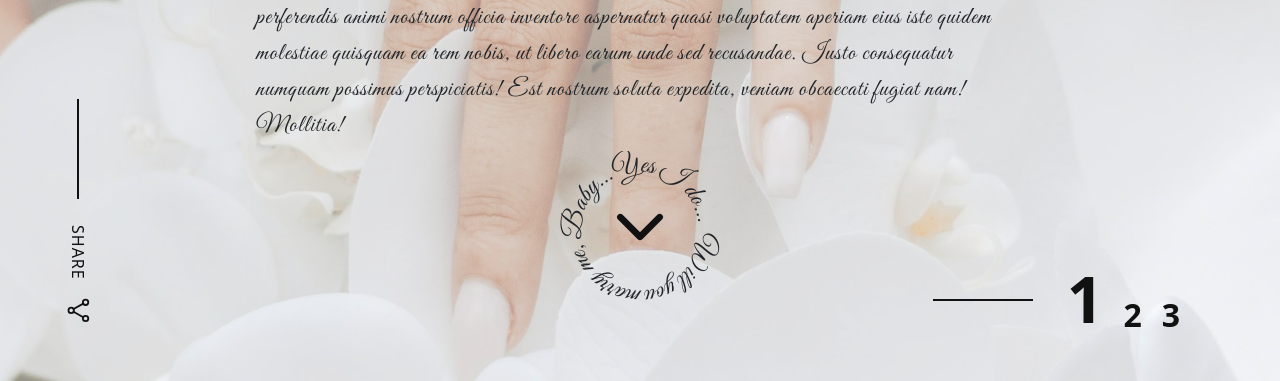
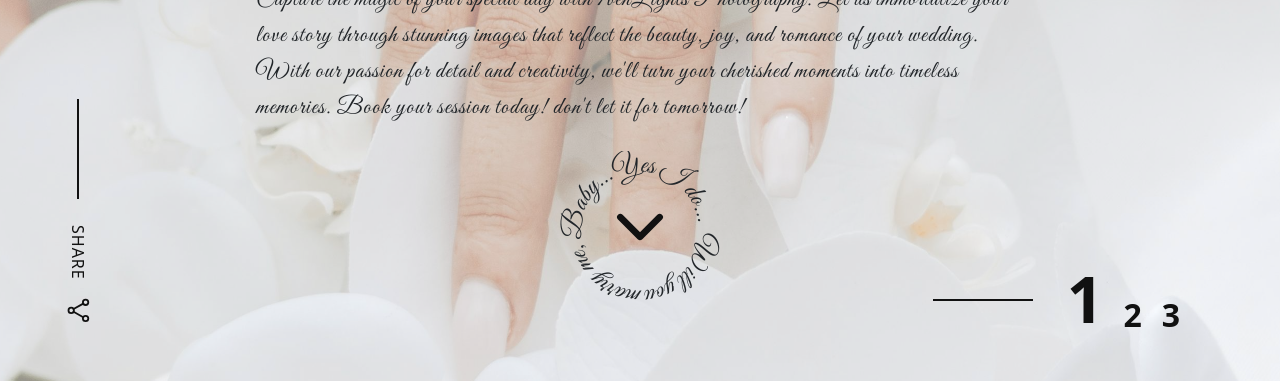
Before and after one commit to Minhaj-TK/7ven-lights-site, a plain HTML site: page index.html in a window 1280 px wide. Shown: the part 419-800 px from the top of the page. Drawn offline with nearby package versions, Linux system fonts and the light colour scheme.

Commit message:
Update index.html

```diff
--- a/index.html
+++ b/index.html
@@ -66,7 +66,7 @@
   <div class="bg-slide slide-1 active">
     <div class="content">
       <h1>Wedding</h1>
-      <p>Lorem ipsum dolor sit amet consectetur adipisicing elit. Quo quam iusto incidunt magnam perferendis animi nostrum officia inventore aspernatur quasi voluptatem aperiam eius iste quidem molestiae quisquam ea rem nobis, ut libero earum unde sed recusandae. Iusto consequatur numquam possimus perspiciatis! Est nostrum soluta expedita, veniam obcaecati fugiat nam! Mollitia!</p>
+      <p>Capture the magic of your special day with 7venLights Photography. Let us immortalize your love story through stunning images that reflect the beauty, joy, and romance of your wedding. With our passion for detail and creativity, we'll turn your cherished moments into timeless memories. Book your session today! don't let it for tomorrow!</p>
     </div>
     <div class="circle bg">
       <img src="./portfolio/wedding-1.jpeg" alt="">
```
